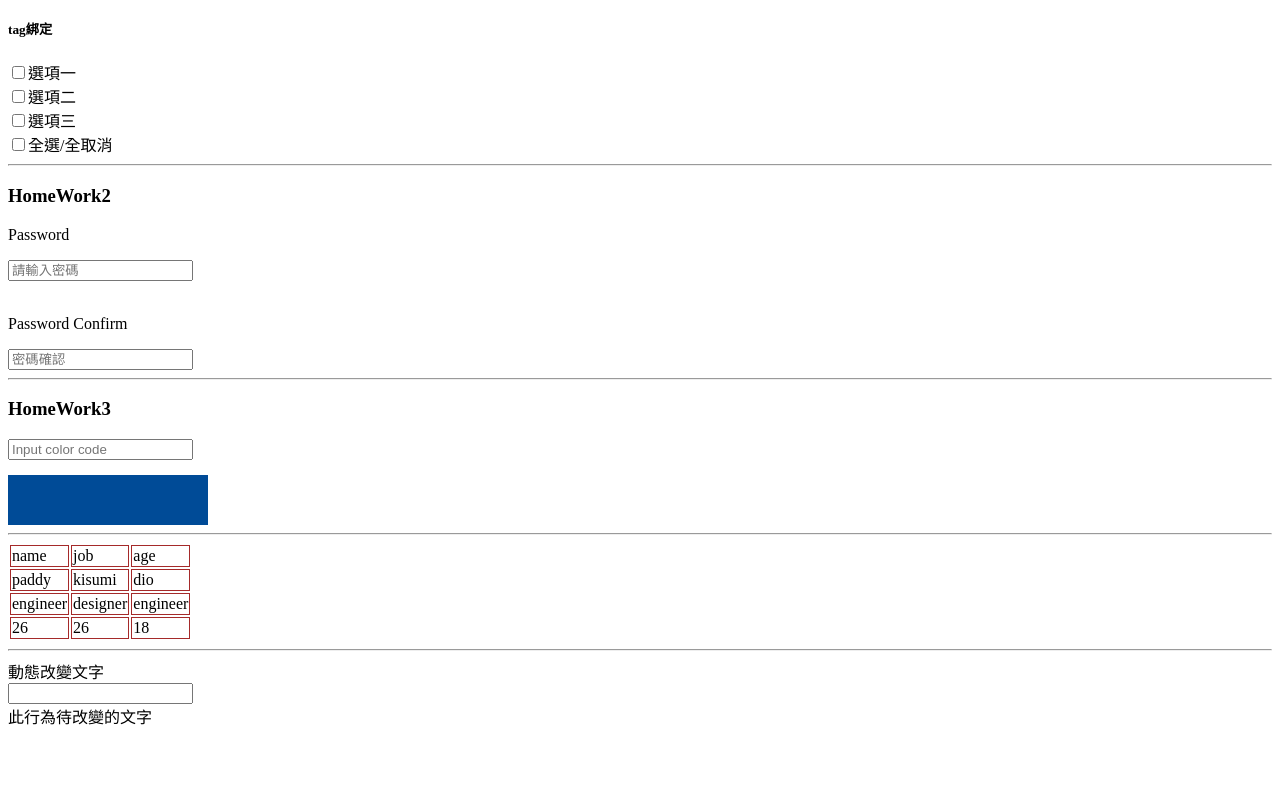
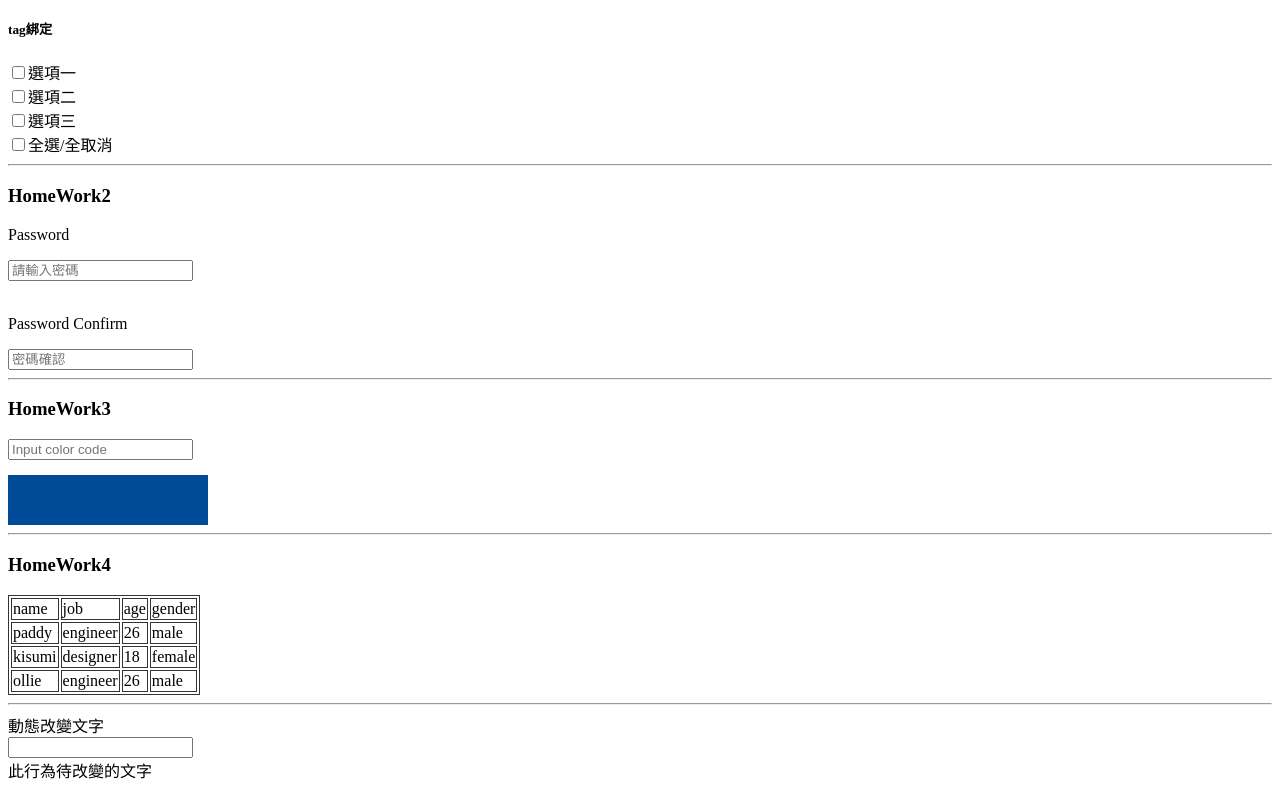
Before and after one commit to leodu1228/Web_Practice, a website: page views/jquery.html in a window 1280 px wide. Shown: the part 345-1135 px from the top of the page. Before the commit the page ends 1081 px from the top, so only its background shows below. Drawn offline with nearby package versions, Linux system fonts and the light colour scheme.

Commit message:
jquery
jquery.js

```diff
--- /dev/null
+++ b/jquery.js
@@ -0,0 +1,84 @@
+window.onload = () => {
+  const url = location.href;
+  if (url.indexOf("member") != -1) {
+    const memberID = url.split("member/")[1];
+    document.write("你的會員ID是  " + memberID);
+  }
+
+  const showWord = () => {
+    $("h2").html('<input />')
+  }
+
+  const changeColor = () => {
+    console.log($("#name"));
+    $("#name td").css('background', 'red')
+  };
+
+  const changeWord = (e) => {
+    console.log(e.target);
+    console.log(e.target.value);
+    console.log($("#showWord").html()); // 顯示文字
+    $("#showWord").html(e.target.value); // 改變文字
+  };
+
+
+  // Homework1 : jquery 事件綁定.on
+  $("#checkboxall").on("click change",()=>{
+    $(".bubble").each((index, val) => {
+      val.checked = $("#checkboxall").prop("checked");
+    })
+  });
+
+  // Homework1 : tag標籤綁定事件(addEventListener)
+  checkboxtag = document.getElementById('tagcheckboxall');
+  checkboxtag.addEventListener("click", (e)=>{
+    bubbleArray = document.getElementsByClassName("tagbubble");
+    for(let element of bubbleArray){
+      element.checked = checkboxtag.checked;
+    }
+  }, false)
+
+
+  // Homework2 :
+  $("#inputpassword").on("change", ()=>{
+  inputpassword = $("#inputpassword").val();
+  $("#confirmpassword").val(inputpassword);
+  })
+
+
+  // Homework3 :
+  $("#inputcolor").on("change", ()=>{
+  inputcolor = $("#inputcolor").val();
+  $("#myDiv").attr("style", `background-color: ${inputcolor}`);
+  })
+
+
+
+  //Homework4 :
+  // let tb = document.getElementById("tb_color");
+  // tb.addEventListener("click", ()=>{
+  //     console.log(tb)
+  // })
+
+  let beforecolor = $("#col").css("background-color");
+
+  $("#tb").hover(
+    // mouseenter
+    function(){
+      $("#col").prop("style", `background-color: coral`);
+    },
+    function(){
+      $("#col").prop("style", beforecolor);
+    }
+  ).click(()=>{
+      alert($(this).css("background-color"))
+    }
+  )
+
+
+
+
+
+
+
+}
--- a/views/jquery.html
+++ b/views/jquery.html
@@ -4,6 +4,7 @@
 
 <head>
   <script src="https://ajax.googleapis.com/ajax/libs/jquery/1.12.4/jquery.min.js"></script>
+  <script src="../jquery.js"></script>
 </head>
 
 <body>
@@ -58,107 +59,62 @@
   <div id = "myDiv" style = "background-color: #004B97"></div>
   <hr>
   </div>
+  <h3>HomeWork4</h3>
   <div>
-    <table>
+    <table id="tb">
+    <label for="tb"></label>
       <thead>
-        <tr>
-          <td>name</td>
+        <tr id='col'>
+          <td id ='test'>name</td>
           <td>job</td>
           <td>age</td>
+          <td>gender</td>
         </tr>
       </thead>
       <tbody>
-        <tr id="name">
+        <tr id = 'paddy'>
           <td>paddy</td>
+          <td>engineer</td>
+          <td>26</td>
+          <td>male</td>
+        </tr>
+
+        <tr id='kisumi'>
           <td>kisumi</td>
-          <td>dio</td>
+          <td>designer</td>
+          <td>18</td>
+          <td>female</td>
         </tr>
-        <tr>
+
+        <tr id='ollie'>
+          <td>ollie</td>
           <td>engineer</td>
-          <td>designer</td>
-          <td>engineer</td>
-        </tr>
-        <tr id="age">
           <td>26</td>
-          <td>26</td>
-          <td>18</td>
+          <td>male</td>
         </tr>
       </tbody>
     </table>
-
-    <hr />
+  </div>
+    <hr/>
     <span>動態改變文字</span>
     </br>
     <input id="word" onchange="changeWord(event)" />
     <div id="showWord">此行為待改變的文字</div>
   </div>
 </body>
-<script>
-  const url = location.href;
-  if (url.indexOf("member") != -1) {
-    const memberID = url.split("member/")[1];
-    document.write("你的會員ID是  " + memberID);
-  }
-
-  const showWord = () => {
-    $("h2").html('<input />')
-  }
-
-  const changeColor = () => {
-    console.log($("#name"));
-    $("#name td").css('background', 'red')
-  };
-
-  const changeWord = (e) => {
-    console.log(e.target);
-    console.log(e.target.value);
-    console.log($("#showWord").html()); // 顯示文字
-    $("#showWord").html(e.target.value); // 改變文字
-  };
-
-
-  // Homework1 : jquery 事件綁定.on
-  $("#checkboxall").on("click change",()=>{
-    $(".bubble").each((index, val) => {
-      val.checked = $("#checkboxall").prop("checked");
-    })
-  });
-
-  // Homework1 : tag標籤綁定事件(addEventListener)
-  checkboxtag = document.getElementById('tagcheckboxall');
-  checkboxtag.addEventListener("click", (e)=>{
-    bubbleArray = document.getElementsByClassName("tagbubble");
-    for(let element of bubbleArray){
-      element.checked = checkboxtag.checked;
-    }
-  }, false)
-
-
- // Homework2 :
-$("#inputpassword").on("change", ()=>{
-  inputpassword = $("#inputpassword").val();
-  $("#confirmpassword").val(inputpassword);
-})
-
-
-// Homework3 :
-$("#inputcolor").on("change", ()=>{
-  inputcolor = $("#inputcolor").val();
-  $("#myDiv").attr("style", `background-color: ${inputcolor}`);
-})
-</script>
-
 <style>
-  td {
-    border: 1px brown solid;
-  }
-
   #myDiv{
     width: 200px;
     height: 50px;
     text-align: center;
     margin-top: 15px;
   }
+
+  table,
+  td {
+    border: 1px solid #333;
+  }
+
 </style>
 
 </html>
```
